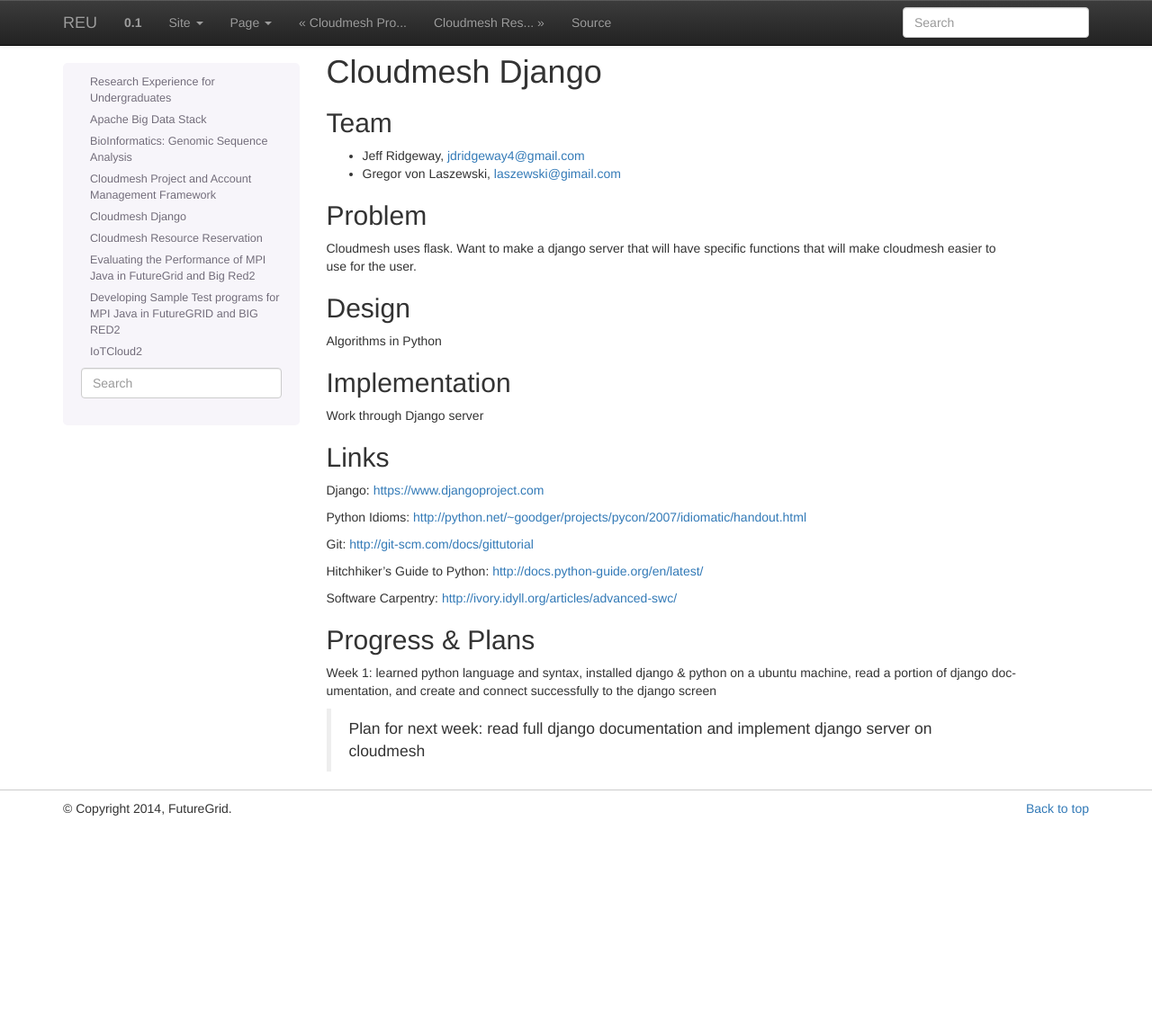
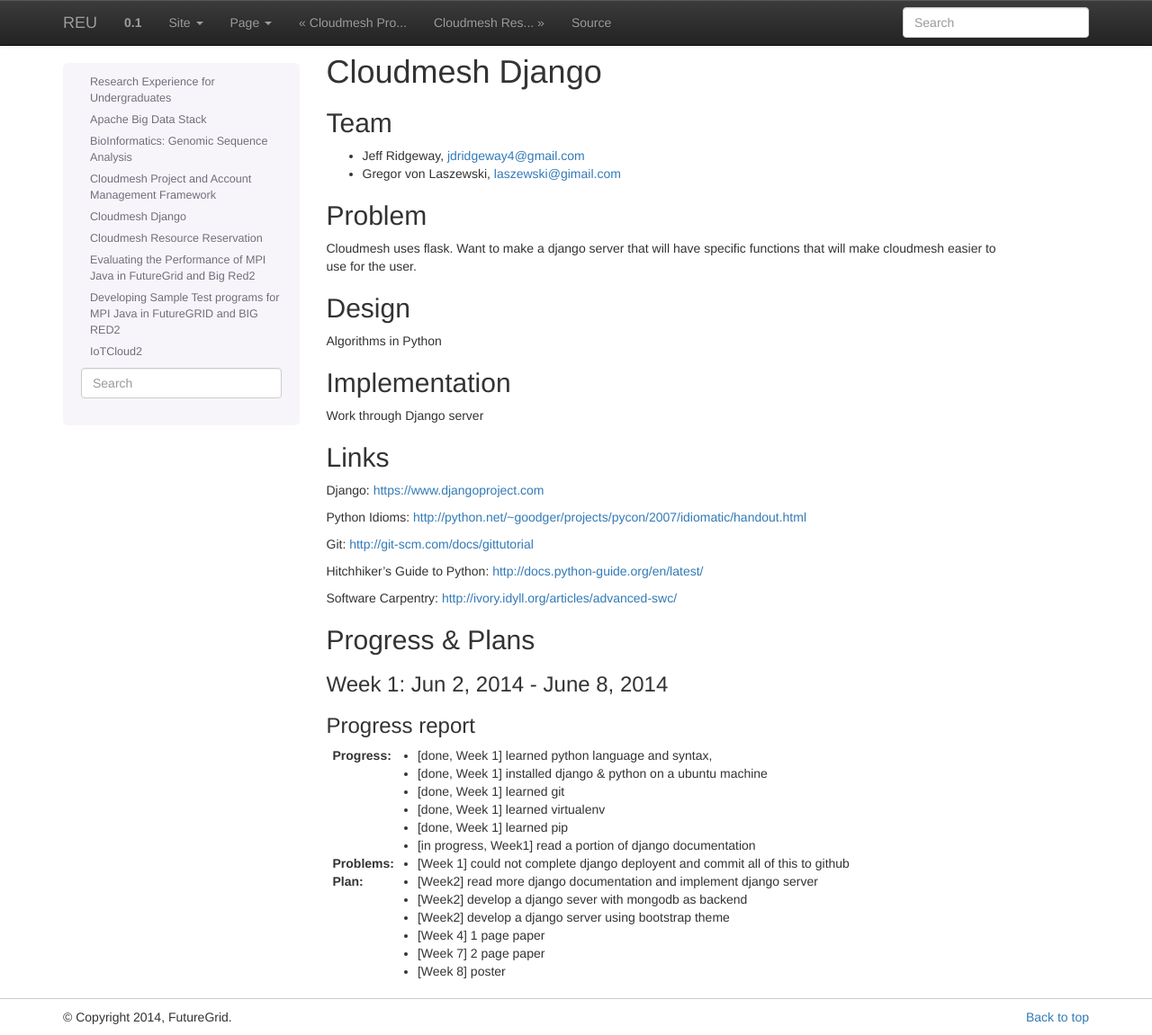
Before and after one commit to cloudmesh-project/reu-2014, a Sphinx documentation site: the page built from doc/source/projects/cm_django.rst, in a window 1280 px wide and 1151 px high. Shown: the whole window at 90% size. Built offline with Sphinx 7.4.7, drawn with Linux system fonts in a browser that asks for light colours.

Commit message:
example for progress report

```diff
--- a/doc/source/projects/cm_django.rst
+++ b/doc/source/projects/cm_django.rst
@@ -37,9 +37,27 @@
 
 Progress & Plans
 ------------------------------------------------------------------------
-Week 1: learned python language and syntax, installed django & python on
-a ubuntu machine, read a portion of django documentation, and create and
-connect successfully to the django screen
+Week 1: Jun 2, 2014 - June 8, 2014
+^^^^^^^^^^^^^^^^^^^^^^^^^^^^^^^^^^^^^^^^^^^^^^^^^^^^^^^^^^^^^^^^^^^^^^
+Progress report
+^^^^^^^^^^^^^^^^^^^^^^^
 
-	Plan for next week: read full django documentation and implement
-	django server on cloudmesh
+:Progress:
+  * [done, Week 1] learned python language and syntax,
+  * [done, Week 1] installed django & python on a ubuntu machine
+  * [done, Week 1] learned git
+  * [done, Week 1] learned virtualenv
+  * [done, Week 1] learned pip
+  * [in progress, Week1] read a portion of django documentation
+
+:Problems:
+  * [Week 1] could not complete django deployent and commit all of this to
+    github
+
+:Plan:
+  * [Week2] read more django documentation and implement django server
+  * [Week2] develop a django sever with mongodb as backend
+  * [Week2] develop a django server using bootstrap theme
+  * [Week 4] 1 page paper
+  * [Week 7] 2 page paper
+  * [Week 8] poster
```
Also changed, not shown: 1 other file.
